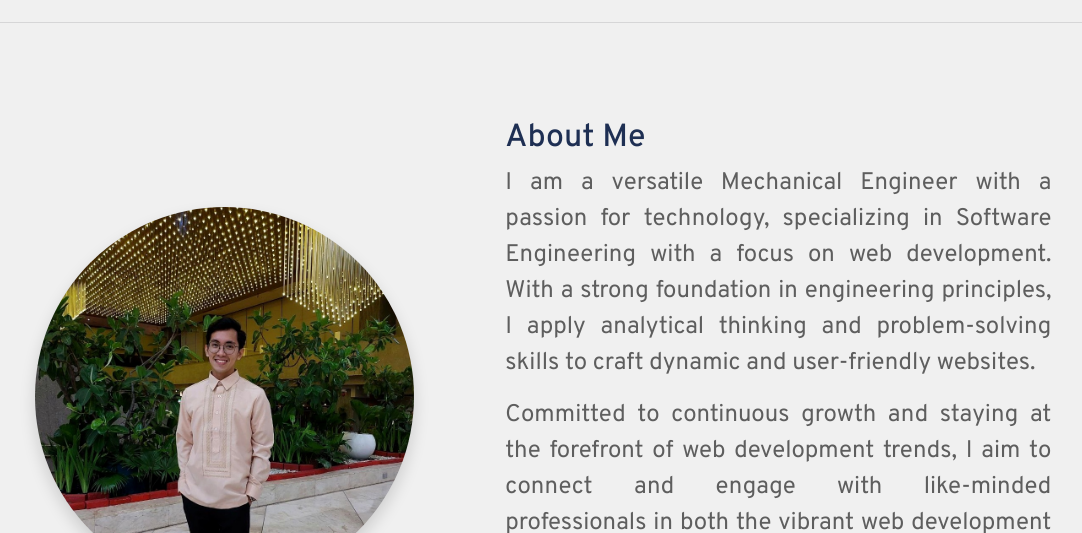
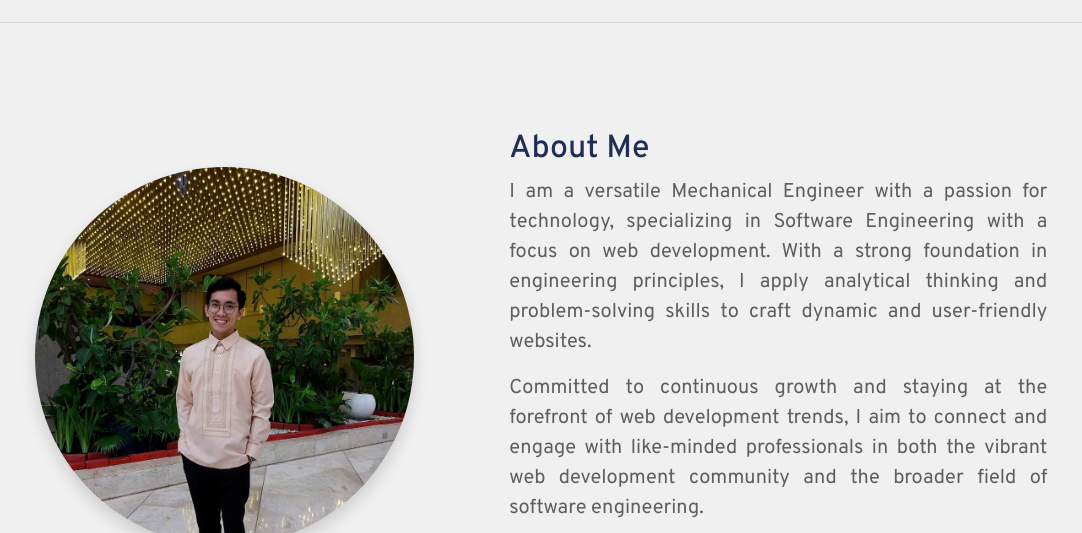
Before and after one commit to khryzmd/personal-portfolio, a plain HTML site: page index.html in a window 1280 px wide. Shown: the part 770-1303 px from the top of the page, without its empty margins (115-1197 px from the left). Drawn offline with nearby package versions, Linux system fonts and the light colour scheme.

Commit message:
Update index.html

```diff
--- a/index.html
+++ b/index.html
@@ -47,7 +47,7 @@
       </nav>
       <!-- mobile view start -->
       <div
-        class="nav fs-5 fw-light custom-color-ow pt-5 d-flex d-sm-none justify-content-center gap-3"
+        class="nav fs-5 fw-light custom-color-ow pt-3 d-flex d-sm-none justify-content-center gap-3"
       >
         <a
           class="nav-link active fw-lighter text-reset zoom px-0"
@@ -123,21 +123,21 @@
               class="img-fluid shadow rounded-circle"
             />
           </div>
-          <div class="col-md-10 col-lg-10 col-xl-6 align-self-center">
+          <div class="col-md-10 col-lg-10 col-xl-6 align-self-center px-3">
             <h2 class="custom-color-db d-none d-xl-flex">About Me</h2>
             <h2
               class="custom-color-db d-flex d-xl-none justify-content-center my-4"
             >
               About Me
             </h2>
-            <p>
+            <p style="font-size: 1.25rem;">
               I am a versatile Mechanical Engineer with a passion for
               technology, specializing in Software Engineering with a focus on
               web development. With a strong foundation in engineering
               principles, I apply analytical thinking and problem-solving skills
               to craft dynamic and user-friendly websites.
             </p>
-            <p>
+            <p style="font-size: 1.25rem;">
               Committed to continuous growth and staying at the forefront of web
               development trends, I aim to connect and engage with like-minded
               professionals in both the vibrant web development community and
```
